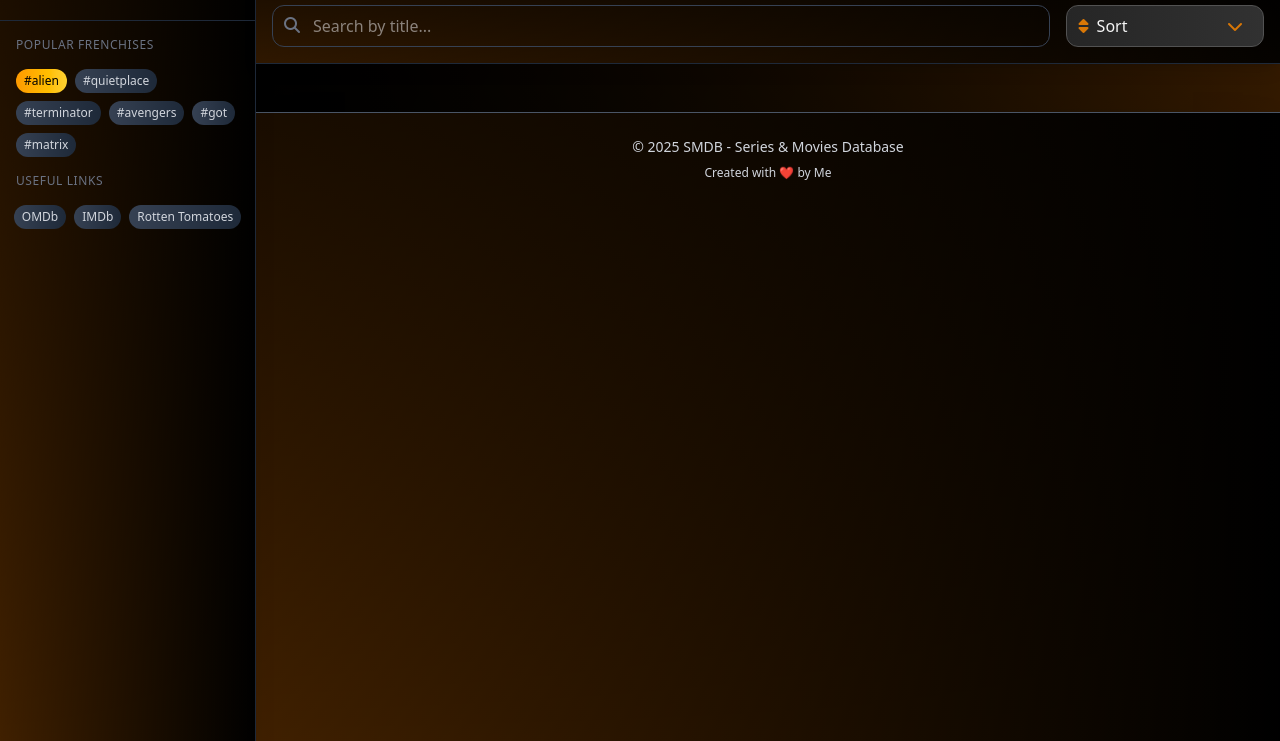
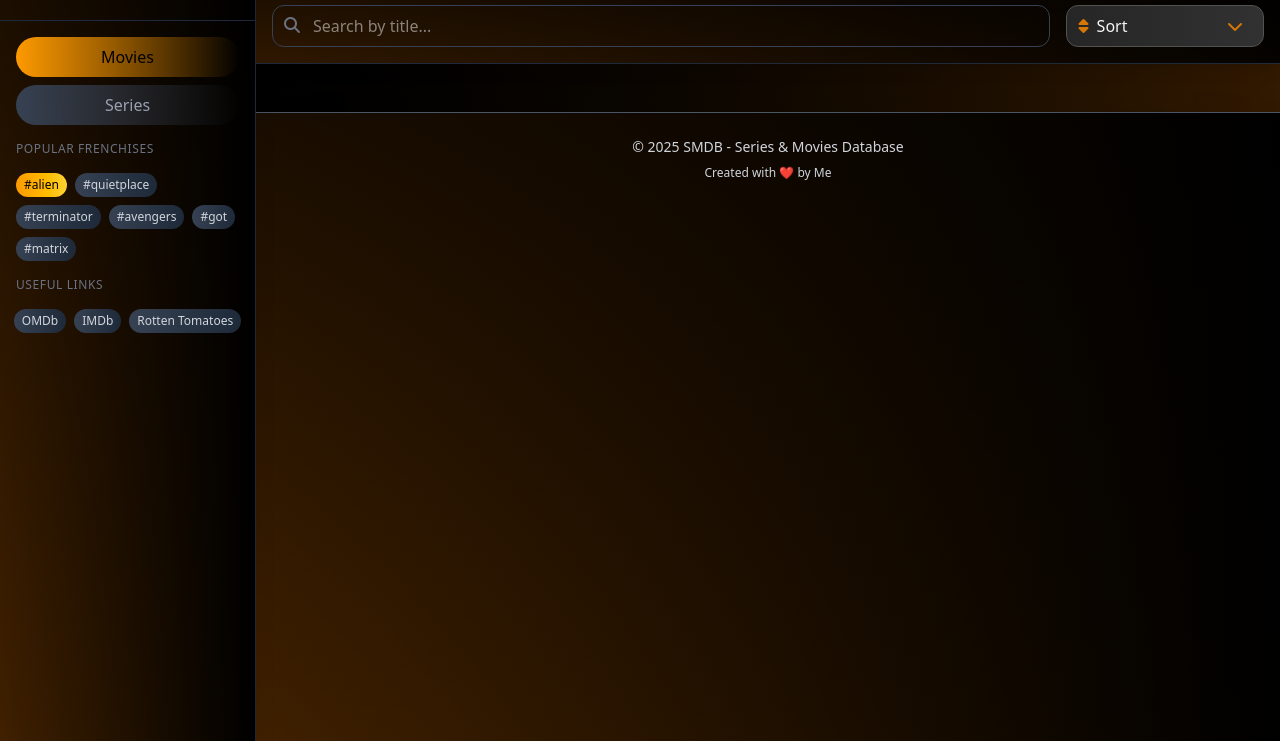
Before and after one commit to zsoltikaa/SMDB, a website: page frontend/index.html in a window 1280 px wide. Shown: the part 59-800 px from the top of the page. Drawn offline with nearby package versions, Linux system fonts and the light colour scheme; no server answers.

Commit message:
added filter buttons for switching between movies and series

```diff
--- a/frontend/index.html
+++ b/frontend/index.html
@@ -49,13 +49,36 @@
         <!-- sidebar content -->
         <div class="p-4">
 
+          <!-- buttons section -->
+          <div class="flex flex-col items-center gap-2 mb-4 w-full">
+            <!-- Movies button -->
+            <span
+              class="cursor-pointer w-full text-center text-lg px-3 py-2 rounded-full font-medium transition-all duration-300 ease-in-out transform hover:scale-105 hover:shadow-xl"
+              ng-click="mediumFilter = 'Movie'" ng-class="{
+                        'bg-gradient-to-r from-amber-500 to-amber-600 text-black hover:from-amber-600 hover:to-amber-400': mediumFilter === 'Movie',
+                        'bg-gradient-to-r from-gray-700 to-gray-600 text-gray-400 hover:from-gray-600 hover:to-gray-800 hover:text-white': mediumFilter !== 'Movie'
+                      }">
+              Movies
+            </span>
+
+            <!-- Series button -->
+            <span
+              class="cursor-pointer w-full text-center text-lg px-3 py-2 rounded-full font-medium transition-all duration-300 ease-in-out transform hover:scale-105 hover:shadow-xl"
+              ng-click="mediumFilter = 'Series'" ng-class="{
+                      'bg-gradient-to-r from-amber-500 to-amber-600 text-black hover:from-amber-600 hover:to-amber-400': mediumFilter === 'Series',
+                      'bg-gradient-to-r from-gray-700 to-gray-600 text-gray-400 hover:from-gray-600 hover:to-gray-800 hover:text-white': mediumFilter !== 'Series'
+                    }">
+              Series
+            </span>
+          </div>
+
           <!-- top genres section -->
           <div class="hidden md:block mb-8" ng-if="genreStats.length">
             <h3 class="text-xs uppercase tracking-wider text-gray-500 mb-4">Top genres</h3>
             <div class="space-y-3">
 
               <div class="relative pt-1" ng-repeat="genre in genreStats | limitTo:5">
-                <div class="flex mb-2 items-center justify-between">
+                <div class="flex mb-1 items-center justify-between">
                   <div>
                     <span class="text-xs font-semibold inline-block text-amber-400">{{ genre.name }}</span>
                   </div>
@@ -63,7 +86,7 @@
                     <span class="text-xs font-semibold inline-block text-amber-400">{{ genre.percent }}%</span>
                   </div>
                 </div>
-                <div class="overflow-hidden h-2 mb-4 text-xs flex rounded bg-gray-800">
+                <div class="overflow-hidden h-2 mb-2 text-xs flex rounded bg-gray-800">
                   <div
                     class="shadow-none flex flex-col text-center whitespace-nowrap text-white justify-center bg-gradient-to-r from-amber-500 to-amber-300"
                     ng-style="{ width: genre.percent + '%' }">
@@ -177,9 +200,9 @@
 
             <!-- single card item -->
             <div
-              class="bg-gray-900 rounded-xl overflow-hidden border border-gray-800 shadow-lg transform transition-all duration-300 hover:scale-105 hover:shadow-amber-500/20"
-              ng-repeat="x in entries | filter:startsWithFilter | orderBy: sortBy:sortOrder()"
-            >
+            class="bg-gray-900 rounded-xl overflow-hidden border border-gray-800 shadow-lg transform transition-all duration-300 hover:scale-105 hover:shadow-amber-500/20"
+            ng-repeat="x in entries | filter:startsWithFilter | orderBy: sortBy:sortOrder() | filter:mediumTypeFilter"
+          >
               <!-- movie image -->
               <div class="relative">
                 <img src="{{ x.img }}" alt="{{ x.title }}" class="w-full h-64 object-cover">
--- a/frontend/js/MainController.js
+++ b/frontend/js/MainController.js
@@ -46,6 +46,13 @@ app.controller('MainController', function($scope, $http) {
     // initialize the sortBy model which is used for sorting entries in the view
     $scope.sortBy = "";
 
+    //
+    $scope.mediumFilter = 'Movie';
+
+    $scope.mediumTypeFilter = function(item) {
+        return item.medium === $scope.mediumFilter;
+    };
+
     // define a custom filter function that checks if the item's title starts with the search input
     $scope.startsWithFilter = function(item)
     {
```
